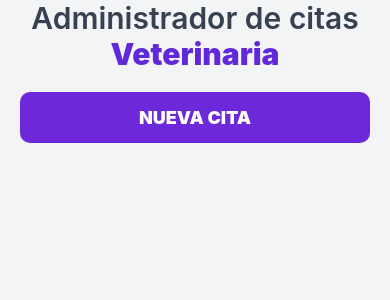
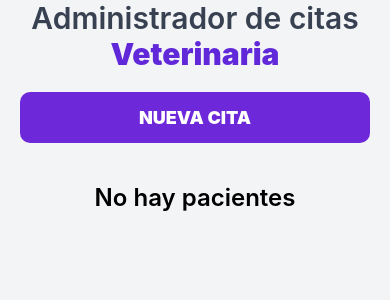
Before and after one commit to Jefry04/citas-react-native, a React Native app: screen / in a window 390 px wide. Shown: the top 300 px of the page. Built offline with nearby package versions, Linux system fonts and the light colour scheme.

Commit message:
crete list of patients

```diff
--- a/App.tsx
+++ b/App.tsx
@@ -1,10 +1,27 @@
 import React, {useState} from 'react';
-import {SafeAreaView, Text, StyleSheet, Pressable} from 'react-native';
+import {
+  SafeAreaView,
+  Text,
+  StyleSheet,
+  Pressable,
+  FlatList,
+} from 'react-native';
 import Form from './src/components/Form';
+import Patient from './src/components/Patient';
+
+interface IPatient {
+  id: string;
+  patient: string;
+  owner: string;
+  mail: string;
+  phone: number;
+  selectedDate: string;
+  symptoms: string;
+}
 
 function App(): JSX.Element {
   const [isOPenModal, setIsOpenModal] = useState<boolean>(false);
-  const [patients, setPatients] = useState([]);
+  const [patients, setPatients] = useState<IPatient[]>([]);
 
   const newDateHandler = () => setIsOpenModal(true);
 
@@ -17,6 +34,18 @@
       <Pressable onPress={newDateHandler} style={styles.btnNuevaCita}>
         <Text style={styles.btnTextnewDate}>NUEVA CITA</Text>
       </Pressable>
+      {patients.length === 0 ? (
+        <Text style={styles.noPatients}>No hay pacientes</Text>
+      ) : (
+        <FlatList
+          style={styles.patientList}
+          data={patients}
+          keyExtractor={item => item.id}
+          renderItem={({item}) => {
+            return <Patient patients={item} />;
+          }}
+        />
+      )}
       <Form
         isOpenModal={isOPenModal}
         setIsOpenModal={setIsOpenModal}
@@ -55,5 +84,15 @@
     fontSize: 18,
     fontWeight: '900',
   },
+  noPatients: {
+    marginTop: 40,
+    textAlign: 'center',
+    fontSize: 24,
+    fontWeight: '600',
+  },
+  patientList: {
+    marginTop: 50,
+    marginHorizontal: 30,
+  },
 });
 export default App;
--- a/src/components/Form.tsx
+++ b/src/components/Form.tsx
@@ -17,7 +17,17 @@
   isOpenModal: boolean;
   setIsOpenModal: any;
   setPatients: any;
-  patients: any;
+  patients: IPatient[];
+}
+
+interface IPatient {
+  id: string;
+  patient: string;
+  owner: string;
+  mail: string;
+  phone: number;
+  selectedDate: string;
+  symptoms: string;
 }
 
 const Form: React.FC<IFormProps> = ({
@@ -39,6 +49,7 @@
       return;
     }
     const newPatient = {
+      id: Date.now(),
       patient,
       owner,
       mail,
--- /dev/null
+++ b/src/components/Patient.tsx
@@ -0,0 +1,64 @@
+import React from 'react';
+import {StyleSheet, Text, View} from 'react-native';
+
+interface IPatientProps {
+  patients: IPatient;
+}
+interface IPatient {
+  id: string;
+  patient: string;
+  owner: string;
+  mail: string;
+  phone: number;
+  selectedDate: string;
+  symptoms: string;
+}
+
+const Patient: React.FC<IPatientProps> = ({patients}) => {
+  const {patient, selectedDate} = patients;
+
+  const formatDate = (date: string) => {
+    const newDate = new Date(date);
+    const options: Intl.DateTimeFormatOptions = {
+      weekday: 'long',
+      year: 'numeric',
+      month: 'long',
+      day: 'numeric',
+    };
+
+    return newDate.toLocaleDateString('es-Es', options);
+  };
+  return (
+    <View style={styles.container}>
+      <Text style={styles.label}> Paciente:</Text>
+      <Text style={styles.text}> {patient}</Text>
+      <Text style={styles.date}> {formatDate(selectedDate)}</Text>
+    </View>
+  );
+};
+
+const styles = StyleSheet.create({
+  container: {
+    backgroundColor: 'white',
+    padding: 20,
+    borderBottomColor: '#94a3b8',
+    borderBottomWidth: 1,
+  },
+  label: {
+    color: '#374151',
+    textTransform: 'uppercase',
+    fontWeight: '700',
+    marginBottom: 10,
+  },
+  text: {
+    color: '#6D28D9',
+    fontSize: 20,
+    fontWeight: '700',
+    marginBottom: 10,
+  },
+  date: {
+    color: '#374151',
+  },
+});
+
+export default Patient;
```
